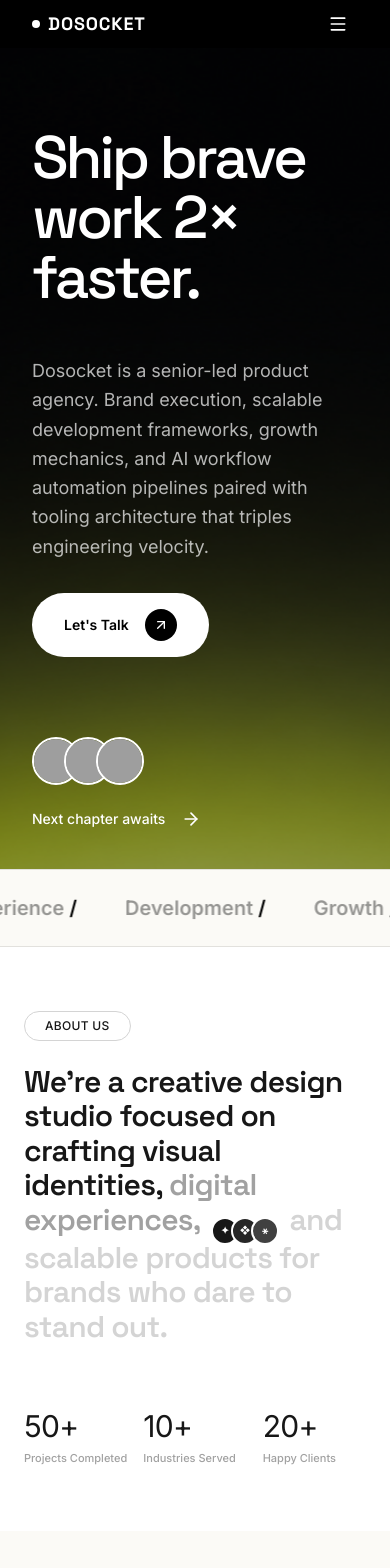
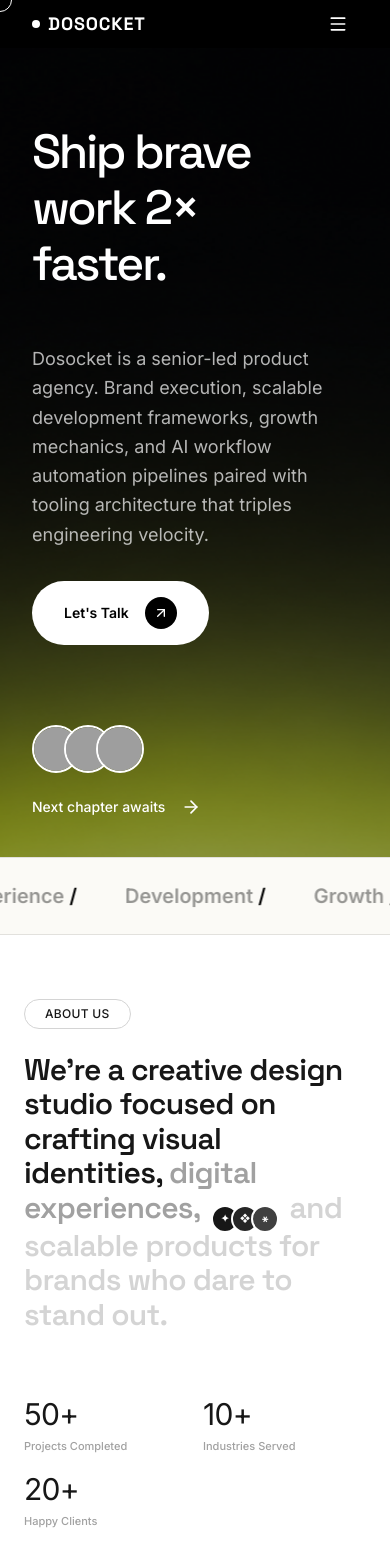
Before and after one commit to Dosocket/Dosocket-next, a Next.js app: page / in a window 390 px wide. Shown: the top 1568 px of the page. Built offline with nearby package versions, Linux system fonts and the light colour scheme; grey boxes are pictures that could not be loaded.

Commit message:
feat: responsive fixes, custom cursor, and GSAP text reveal

```diff
--- a/src/app/about/page.tsx
+++ b/src/app/about/page.tsx
@@ -54,7 +54,7 @@
           >
             <p className="text-xs tracking-[0.35em] text-white/40 uppercase">About Dosocket</p>
 
-            <h1 className="mt-6 text-6xl md:text-8xl font-medium leading-[0.95] tracking-tight">
+            <h1 className="mt-6 text-5xl sm:text-6xl md:text-8xl font-medium leading-[0.95] tracking-tight">
               Senior craft.
               <br />
               <span className="text-lime-400 drop-shadow-[0_0_25px_rgba(184,255,61,0.25)]">
@@ -194,15 +194,15 @@
               whileInView={{ opacity: 1, x: 0 }}
               viewport={{ once: true }}
               transition={{ delay: i * 0.05 }}
-              className="grid md:grid-cols-[120px_300px_1fr] gap-6"
+              className="grid grid-cols-[60px_1fr] md:grid-cols-[120px_300px_1fr] gap-6"
             >
               <div className="text-lime-400 text-3xl font-medium">
                 {String(i + 1).padStart(2, "0")}
               </div>
 
-              <div className="text-xl font-medium">{p.t}</div>
+              <div className="text-xl font-medium md:pt-1">{p.t}</div>
 
-              <div className="text-white/60 leading-relaxed max-w-2xl">{p.d}</div>
+              <div className="text-white/60 leading-relaxed max-w-2xl col-span-2 md:col-span-1">{p.d}</div>
             </motion.div>
           ))}
         </div>
--- a/src/app/layout.tsx
+++ b/src/app/layout.tsx
@@ -4,6 +4,7 @@
 import { SiteHeader } from "@/components/layout/site-header";
 import { SiteFooter } from "@/components/layout/site-footer";
 import { Toaster } from "@/components/ui/sonner";
+import { CustomCursor } from "@/components/ui/custom-cursor";
 
 export const metadata: Metadata = {
   title: "Dosocket — Senior Craft, AI-Multiplied Velocity",
@@ -23,6 +24,7 @@
   return (
     <html lang="en" className={`${inter.variable} ${spaceGrotesk.variable}`}>
       <body className="min-h-screen font-sans antialiased bg-background text-foreground flex flex-col">
+        <CustomCursor />
         <SiteHeader />
         <main className="flex-1">
           {children}
--- a/src/components/sections/about-section.tsx
+++ b/src/components/sections/about-section.tsx
@@ -35,22 +35,22 @@
         </div>
 
         {/* Right Column: Statistics Grid */}
-        <div className="lg:col-span-5 grid grid-cols-3 gap-4 pt-4 lg:pt-16">
+        <div className="lg:col-span-5 grid grid-cols-2 sm:grid-cols-3 gap-4 pt-4 lg:pt-16">
           <div className="space-y-1.5">
             <p className="text-3xl sm:text-4xl md:text-5xl font-light tracking-tight">50+</p>
-            <p className="text-[11px] sm:text-xs text-neutral-400 font-medium whitespace-nowrap">
+            <p className="text-[11px] sm:text-xs text-neutral-400 font-medium">
               Projects Completed
             </p>
           </div>
           <div className="space-y-1.5">
             <p className="text-3xl sm:text-4xl md:text-5xl font-light tracking-tight">10+</p>
-            <p className="text-[11px] sm:text-xs text-neutral-400 font-medium whitespace-nowrap">
+            <p className="text-[11px] sm:text-xs text-neutral-400 font-medium">
               Industries Served
             </p>
           </div>
           <div className="space-y-1.5">
             <p className="text-3xl sm:text-4xl md:text-5xl font-light tracking-tight">20+</p>
-            <p className="text-[11px] sm:text-xs text-neutral-400 font-medium whitespace-nowrap">
+            <p className="text-[11px] sm:text-xs text-neutral-400 font-medium">
               Happy Clients
             </p>
           </div>
--- a/src/components/sections/hero.tsx
+++ b/src/components/sections/hero.tsx
@@ -42,7 +42,7 @@
     () => {
       // Exaggerated Parallax effect on the background image
       gsap.to(imageRef.current, {
-        yPercent: 150, // dramatically move the image 150% down relative to its container while scrolling
+        yPercent: 150,
         ease: "none",
         scrollTrigger: {
           trigger: containerRef.current,
@@ -51,6 +51,29 @@
           scrub: true,
         },
       });
+
+      // Cutting-edge Blur + Y stagger reveal for the Hero Heading
+      const headingLines = gsap.utils.toArray(".hero-line");
+      gsap.fromTo(
+        headingLines,
+        { y: 60, opacity: 0, filter: "blur(10px)" },
+        {
+          y: 0,
+          opacity: 1,
+          filter: "blur(0px)",
+          duration: 1.2,
+          stagger: 0.15,
+          ease: "power4.out",
+          delay: 0.1,
+        }
+      );
+
+      // Fade in the right side paragraph with a slight delay
+      gsap.fromTo(
+        ".hero-right",
+        { opacity: 0, y: 20 },
+        { opacity: 1, y: 0, duration: 1, delay: 0.6, ease: "power3.out" }
+      );
     },
     { scope: containerRef }
   );
@@ -78,33 +101,15 @@
           <div className="grid items-center gap-12 md:grid-cols-[60%_40%]">
             {/* Left Side */}
             <div>
-              <motion.h1
-                initial={{ opacity: 0, y: 30 }}
-                animate={{ opacity: 1, y: 0 }}
-                transition={{
-                  duration: 0.8,
-                  ease: [0.16, 1, 0.3, 1],
-                }}
-                className="text-balance text-6xl font-medium tracking-tighter md:text-8xl"
-              >
-                Ship brave
-                <br />
-                work 2×
-                <br />
-                faster.
-              </motion.h1>
+              <h1 className="text-balance text-5xl font-medium tracking-tighter sm:text-6xl md:text-8xl">
+                <div className="overflow-hidden pb-2"><div className="hero-line">Ship brave</div></div>
+                <div className="overflow-hidden pb-2"><div className="hero-line">work 2×</div></div>
+                <div className="overflow-hidden pb-2"><div className="hero-line">faster.</div></div>
+              </h1>
             </div>
 
             {/* Right Side */}
-            <motion.div
-              initial={{ opacity: 0, y: 20 }}
-              animate={{ opacity: 1, y: 0 }}
-              transition={{
-                duration: 0.8,
-                delay: 0.15,
-              }}
-              className="ml-auto flex max-w-md flex-col items-start gap-8 md:pt-16"
-            >
+            <div className="hero-right ml-auto flex max-w-md flex-col items-start gap-8 md:pt-16">
               <p className="text-lg leading-relaxed text-white/70">
                 Dosocket is a senior-led product agency. Brand execution, scalable development
                 frameworks, growth mechanics, and AI workflow automation pipelines paired with
@@ -122,7 +127,7 @@
                   <ArrowUpRight className="h-4 w-4" />
                 </span>
               </a>
-            </motion.div>
+            </div>
           </div>
         </div>
 
--- /dev/null
+++ b/src/components/ui/custom-cursor.tsx
@@ -0,0 +1,60 @@
+"use client";
+
+import { useEffect, useRef } from "react";
+import gsap from "gsap";
+import { useGSAP } from "@gsap/react";
+
+export function CustomCursor() {
+  const cursorRef = useRef<HTMLDivElement>(null);
+
+  useGSAP(() => {
+    // Hide default cursor
+    document.body.style.cursor = "none";
+
+    // Select all interactive elements
+    const hoverables = document.querySelectorAll("a, button, input, textarea, select");
+
+    // QuickSetter for performance
+    const xTo = gsap.quickTo(cursorRef.current, "x", { duration: 0.2, ease: "power3" });
+    const yTo = gsap.quickTo(cursorRef.current, "y", { duration: 0.2, ease: "power3" });
+
+    const moveCursor = (e: MouseEvent) => {
+      xTo(e.clientX);
+      yTo(e.clientY);
+    };
+
+    const handleHoverEnter = () => {
+      gsap.to(cursorRef.current, { scale: 2, backgroundColor: "rgba(184, 255, 61, 0.5)", border: "none", duration: 0.3 });
+    };
+
+    const handleHoverLeave = () => {
+      gsap.to(cursorRef.current, { scale: 1, backgroundColor: "transparent", border: "1px solid white", duration: 0.3 });
+    };
+
+    window.addEventListener("mousemove", moveCursor);
+
+    hoverables.forEach((el) => {
+      el.addEventListener("mouseenter", handleHoverEnter);
+      el.addEventListener("mouseleave", handleHoverLeave);
+      // Fallback for custom cursors on links
+      (el as HTMLElement).style.cursor = "none";
+    });
+
+    return () => {
+      window.removeEventListener("mousemove", moveCursor);
+      hoverables.forEach((el) => {
+        el.removeEventListener("mouseenter", handleHoverEnter);
+        el.removeEventListener("mouseleave", handleHoverLeave);
+      });
+      document.body.style.cursor = "auto";
+    };
+  }, []);
+
+  return (
+    <div
+      ref={cursorRef}
+      className="pointer-events-none fixed top-0 left-0 z-[9999] h-6 w-6 -translate-x-1/2 -translate-y-1/2 rounded-full border border-white bg-transparent mix-blend-difference"
+      style={{ willChange: "transform" }}
+    />
+  );
+}
```
